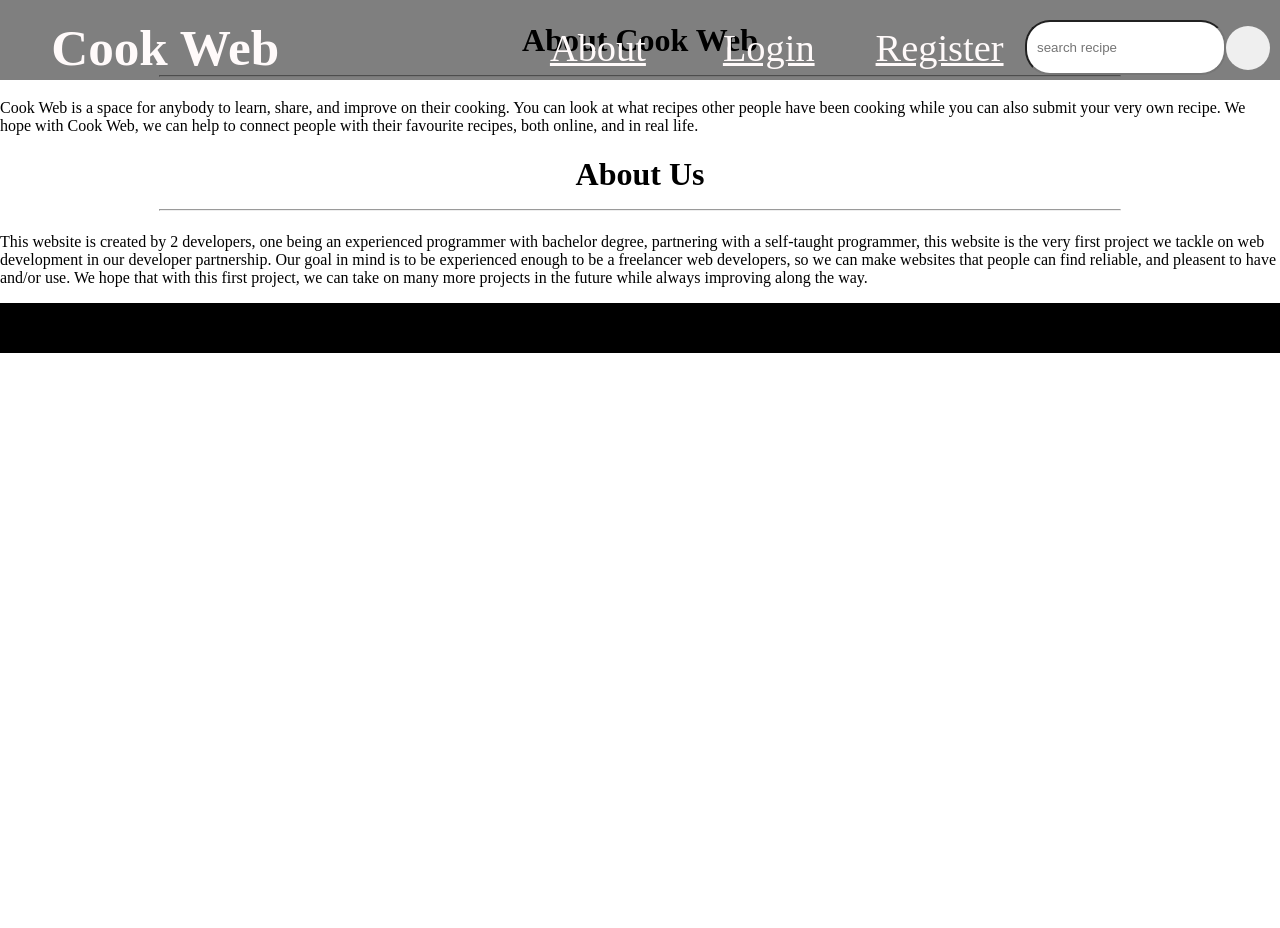
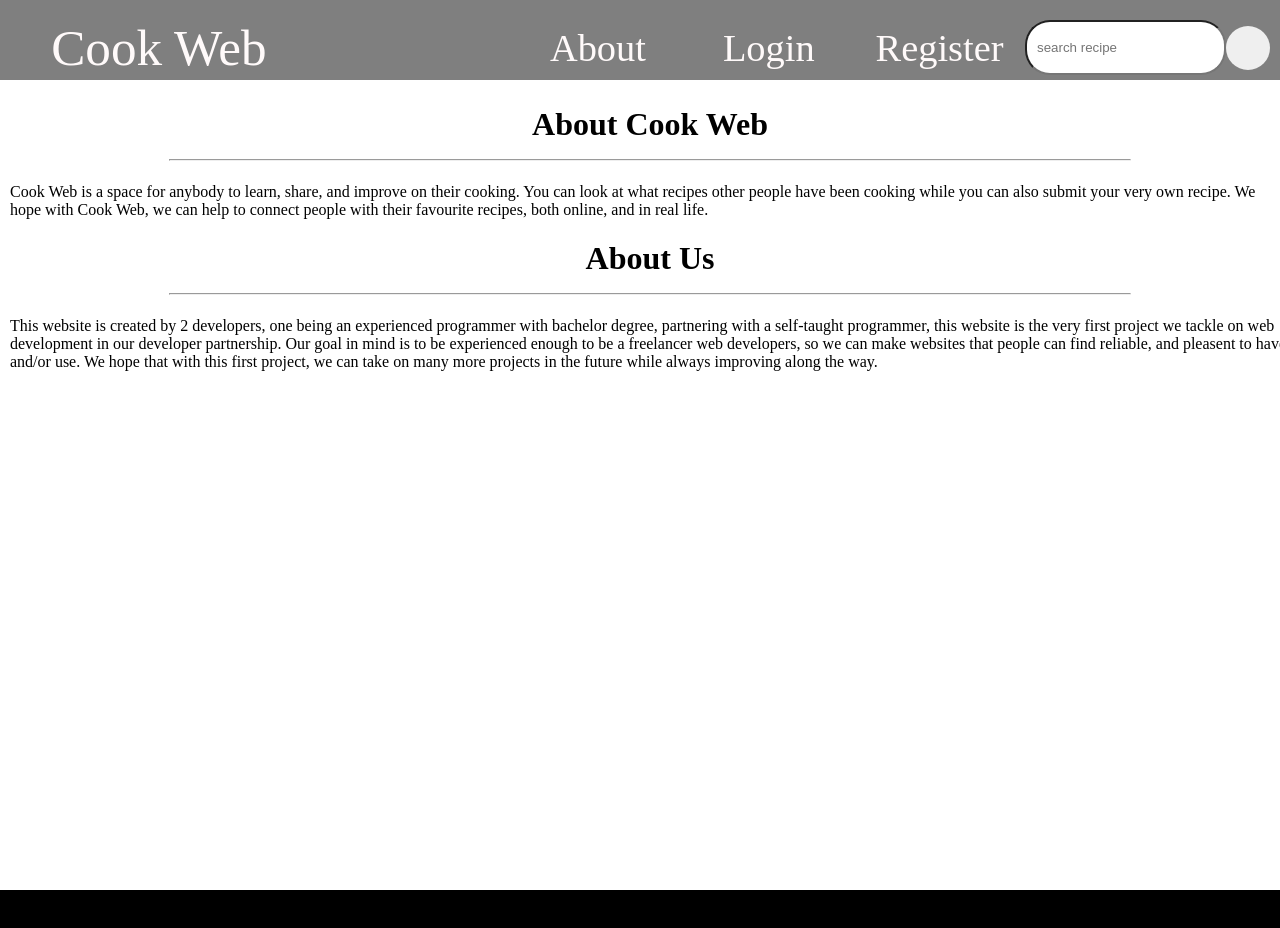
Before and after one commit to dickykintano1/firstwebsite, a React (Create React App) app in the folder FrontEnd/cook-web/: page /about in a window 1280 px wide. Shown: the top 928 px of the page. Before the commit the page ends 800 px from the top, so only its background shows below. Built offline with nearby package versions, Linux system fonts and the light colour scheme.

Commit message:
Updating New Pages
New page CreateRecipe, and refining of Home, Login, and Register page

```diff
--- a/FrontEnd/cook-web/src/App.js
+++ b/FrontEnd/cook-web/src/App.js
@@ -6,6 +6,7 @@ import About from './components/pages/About';
 import SearchResult from './components/pages/SearchResult';
 import Header from './components/Header';
 import Footer from './components/Footer';
+import CreateRecipe from './components/pages/CreateRecipe';
 import {
   BrowserRouter as Router,
   Routes,
@@ -25,6 +26,7 @@ function App() {
             <Route path="/about" element={<About/>}>About</Route>
             <Route path="/login" element={<Login/>}>Login</Route>
             <Route path="/users/reg" element={<Register/>}>Register</Route>
+            <Route path="/users/create-recipe" element={<CreateRecipe/>}>Login</Route>
             <Route path="/search" element={<SearchResult/>}>Search Result</Route>
           </Routes>
           <Footer/>
--- a/FrontEnd/cook-web/src/components/Header.js
+++ b/FrontEnd/cook-web/src/components/Header.js
@@ -6,10 +6,10 @@ function Header() {
   return (
     <nav>
       <div className='headerbar'>
-        <h1 className='title'>Cook Web</h1>
-        <Link to={'/about'} className='navbar-button'>About</Link>
-        <Link to={'/login'} className='navbar-button'>Login</Link>
-        <Link to={'/users/reg'} className='navbar-button'>Register</Link>
+        <a href='/' className='title' name='title'>Cook Web</a>
+        <Link to={'/about'} className='navbar-button' name='about-button'>About</Link>
+        <Link to={'/login'} className='navbar-button' name='login-button'>Login</Link>
+        <Link to={'/users/reg'} className='navbar-button' name='reg-button'>Register</Link>
         <form className='navbar-srchbar' action=''>
           <input
             className='navbar-input'
--- a/FrontEnd/cook-web/src/components/css/About.css
+++ b/FrontEnd/cook-web/src/components/css/About.css
@@ -1,11 +1,7 @@
-.about-bg{
-    left: 0;
-    right: 0;
-    margin: 0;
-    bottom:0;
-    top: 0;
-    padding-top: 1px;
-    /* padding-top: 75px; */
+.html-about{
+    min-height: 100vh;
+    margin: 80px 5px 0 5px;
+    padding: 5px;
 }
 
 .about-paragraph{
--- a/FrontEnd/cook-web/src/components/css/Header.css
+++ b/FrontEnd/cook-web/src/components/css/Header.css
@@ -1,10 +1,13 @@
 .title {
     text-align: left;
+    max-width: 4.7em;
     margin: 0 0 0 1em;
     cursor: pointer;
     font-size: 4vw;
+    text-decoration: none;
     padding-right: 0px;
     color: rgb(255,250,250);
+    /* grid-area: title; */
     /* font-style: underline; */
     /* width: auto; */
 }
@@ -20,6 +23,7 @@ nav{
 .headerbar{
     display:inline-grid;
     grid-template-columns: 3fr 1fr 1fr 1fr 1fr;
+    /* grid-template-area: 'title navbar-button navbar-input submit-button'; */
     align-items: center;
     width:100%;
     height: 80px;
@@ -35,6 +39,7 @@ nav{
     margin-bottom: 20px;
     padding: 10px;
     border-radius: 25px;
+    /* grid-area: navbar-input; */
 }
 
 .submit-button{
@@ -44,6 +49,7 @@ nav{
     display: grid;
     border-radius: 50%;
     margin: 10% 10px 10% 0;
+    /* grid-area: submit-button; */
 }
 
 .navbar-button{
@@ -51,13 +57,17 @@ nav{
     text-align: center;
     font-size: 3vw;
     color: rgb(255,250,250);
+    text-decoration: none;
+    border-radius: 50px;
+    transition: background-color 2s;
+    /* grid-area: navbar-button; */
 }
 
 .navbar-button:hover{
     background-color: rgb(200,200,200,0.5);
-    border-radius: 50px;
 }
 
 .navbar-srchbar{
     display: flex;
+    /* grid-area: navbar-srchbar; */
 }
--- a/FrontEnd/cook-web/src/components/css/Home.css
+++ b/FrontEnd/cook-web/src/components/css/Home.css
@@ -5,10 +5,12 @@
     margin: 0;
 } */
 
-.home-container{
-    margin-top: 20px;
+.html-home{
+    margin-top: 80px;
     padding: 10px 0;
-    background-color: orange;
+    background: url('https://images.pexels.com/photos/8141380/pexels-photo-8141380.jpeg?auto=compress&cs=tinysrgb&w=1260&h=750&dpr=1');
+    background-size: cover;
+    background-position: center;
 }
 
 .srchbar{
@@ -31,6 +33,17 @@
     padding: 0 20%;
 }
 
+.home-text{
+    text-align: center;
+    font-size: 2em;
+    color: snow;
+}
+
+.home-paragraph{
+    text-align: center;
+    font-size: 2em;
+    color: snow;
+}
 
 /* .cards-container{
     margin: 0 20%;
--- a/FrontEnd/cook-web/src/components/css/Login.css
+++ b/FrontEnd/cook-web/src/components/css/Login.css
@@ -11,6 +11,7 @@
     margin: 20vh 30% 15vh 30%;
     padding: 1vh;
     background-color: rgb(255,255,255, 0.5);
+    border-radius: 10px;
 }
 
 .button{
--- a/FrontEnd/cook-web/src/components/pages/About.js
+++ b/FrontEnd/cook-web/src/components/pages/About.js
@@ -3,7 +3,7 @@ import '../css/About.css'
 
 function About(){
     return (
-        <div class='about-bg'>
+        <html class='html-about'>
             <h1 className='general-text'>About Cook Web<hr className='general-line'></hr></h1>
             <p class="text-left text-4xl mx-28 my-4">Cook Web is a space for anybody to learn, share, and improve on their cooking. You can
                 look at what recipes other people have been cooking while you can also submit your very own recipe.
@@ -19,7 +19,7 @@ function About(){
                 We hope that with this first project, we can take on many more projects in the future while
                 always improving along the way.
             </p>
-        </div>
+        </html>
     )
 }
 
--- /dev/null
+++ b/FrontEnd/cook-web/src/components/pages/CreateRecipe.js
@@ -0,0 +1,9 @@
+import React from 'react';
+
+function CreateRecipe() {
+  return (
+    <div></div>
+  )
+}
+
+export default CreateRecipe
--- a/FrontEnd/cook-web/src/components/pages/Home.js
+++ b/FrontEnd/cook-web/src/components/pages/Home.js
@@ -23,15 +23,15 @@ class Home extends React.Component {
 		});
 
 		return(
-			<div className='home-container css2'>
-				<h1 className='general-text'>Welcome to Cook Web<hr className='general-line'></hr></h1>
-				<p className='general-paragraph'>Your everyday recipes, all in one place.<br></br>
+			<html className='html-home'>
+				<h1 className='home-text'>Welcome to Cook Web<hr className='general-line'></hr></h1>
+				<p className='home-paragraph'>Your everyday recipes, all in one place.<br></br>
 					Learn, submit, and find out many recipes online.
 				</p>
 				<div className='carousel-container'>
 					<DemoCarousel />
 				</div>
-				<h1 className='general-text'>Latest Recipes<hr className='general-line'></hr></h1>
+				<h1 className='home-text'>Latest Recipes<hr className='general-line'></hr></h1>
 				<div className='srchbar-container'>
 					<input
 						className='srchbar'
@@ -46,7 +46,7 @@ class Home extends React.Component {
 					))} */}
 					<CardList recipes={filteredRecipes}/>
 				</div>
-			</div>
+			</html>
 		)
 	};
 }
--- a/FrontEnd/cook-web/src/components/pages/Recipe.js
+++ /dev/null
@@ -1,9 +0,0 @@
-import React from 'react';
-
-function Recipe() {
-  return (
-    <div>Recipe</div>
-  )
-}
-
-export default Recipe
```
